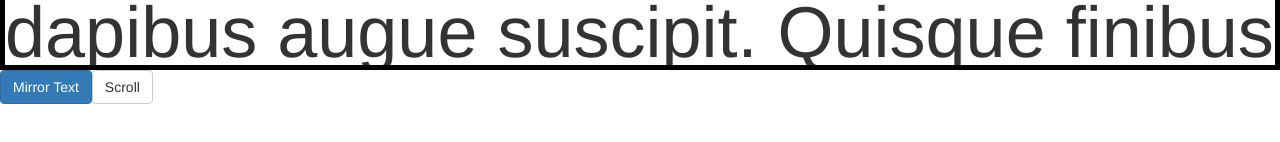
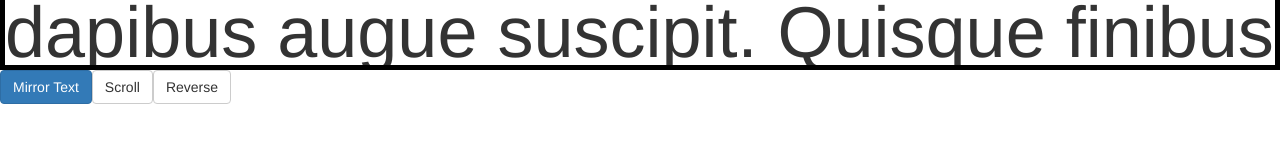
Before and after one commit to bhefty/react-prompter, a React (Create React App) app: page / in a window 1280 px wide. Shown: the part 430-572 px from the top of the page. Built offline with nearby package versions, Linux system fonts and the light colour scheme.

Commit message:
Add reverse functionality with right clicking within div

```diff
--- a/src/components/App.js
+++ b/src/components/App.js
@@ -23,6 +23,7 @@ Nunc in scelerisque metus. Nunc ultricies, mi laoreet malesuada tempus, velit qu
     this.handleFlip = this.handleFlip.bind(this)
     this.scrollDiv = this.scrollDiv.bind(this)
     this.pauseScroll = this.pauseScroll.bind(this)
+    this.reverseScroll = this.reverseScroll.bind(this)
   }
   handleFlip() {
     let promptDiv = document.getElementById('prompt-container')
@@ -37,7 +38,6 @@ Nunc in scelerisque metus. Nunc ultricies, mi laoreet malesuada tempus, velit qu
   scrollDiv() {
     if(!this.state.isScrolling) {
       let promptDiv = document.getElementById('prompt-container')
-      // let newScrollTop = (this.state.currentScrollTop > this.state.nextScrollTop) ? this.state.currentScrollTop : this.state.nextScrollTop
       let newScrollTop = this.state.nextScrollTop
       let newReachedMaxScroll
       this.scrollInterval = setInterval(() => {
@@ -59,16 +59,49 @@ Nunc in scelerisque metus. Nunc ultricies, mi laoreet malesuada tempus, velit qu
     }
   }
 
+  reverseScroll() {
+    if(!this.state.isScrolling) {
+      let promptDiv = document.getElementById('prompt-container')
+      let newScrollTop = this.state.nextScrollTop
+      let newReachedMaxScroll
+      this.scrollInterval = setInterval(() => {
+        this.setState({ isScrolling: true })
+        $(promptDiv).animate({ scrollTop: newScrollTop }, 50, 'linear')
+        newScrollTop -= 5
+        newReachedMaxScroll = promptDiv.scrollTop === 0
+        console.log(promptDiv.scrollHeight - promptDiv.offsetHeight)
+        this.setState({ currentScrollTop: newScrollTop })
+        if (newReachedMaxScroll === true) {
+          this.setState({
+            reachedMaxScroll: newReachedMaxScroll,
+            currentScrollTop: 0
+          })
+          this.pauseScroll()
+        }
+      }, this.state.scrollRate)
+    } else {
+      this.pauseScroll()
+    }
+  }
+
   render() {
     return (
       <div className='prompt-parent'>
         <Navigation />
 
-        <div id='prompt-container' className='prompt-container' onScroll={() => {
-          let promptDiv = document.getElementById('prompt-container')
-          console.log('scrollTop', promptDiv.scrollTop)
-          this.setState({ nextScrollTop: promptDiv.scrollTop })
-        }}>
+        <div id='prompt-container' className='prompt-container noselect'
+          onScroll={() => {
+            let promptDiv = document.getElementById('prompt-container')
+            // console.log('scrollTop', promptDiv.scrollTop)
+            this.setState({ nextScrollTop: promptDiv.scrollTop })
+          }}
+          onClick={() => {
+            this.scrollDiv()
+          }}
+          onContextMenu={(e) => {
+            e.preventDefault()
+            this.reverseScroll()
+          }}>
 
             {this.state.promptText}
             ---END---
@@ -84,6 +117,10 @@ Nunc in scelerisque metus. Nunc ultricies, mi laoreet malesuada tempus, velit qu
           <Button onClick={() => {
             this.scrollDiv()
           }}>Scroll</Button>
+
+          <Button onClick={() => {
+            this.reverseScroll()
+          }}>Reverse</Button>
         </div>
       </div>
     );
--- a/styles/App.css
+++ b/styles/App.css
@@ -46,3 +46,13 @@
 .prompt-parent {
   position: relative;
 }
+
+.noselect {
+  -webkit-touch-callout: none; /* iOS Safari */
+    -webkit-user-select: none; /* Chrome/Safari/Opera */
+     -khtml-user-select: none; /* Konqueror */
+       -moz-user-select: none; /* Firefox */
+        -ms-user-select: none; /* Internet Explorer/Edge */
+            user-select: none; /* Non-prefixed version, currently
+                                  not supported by any browser */
+}
```
